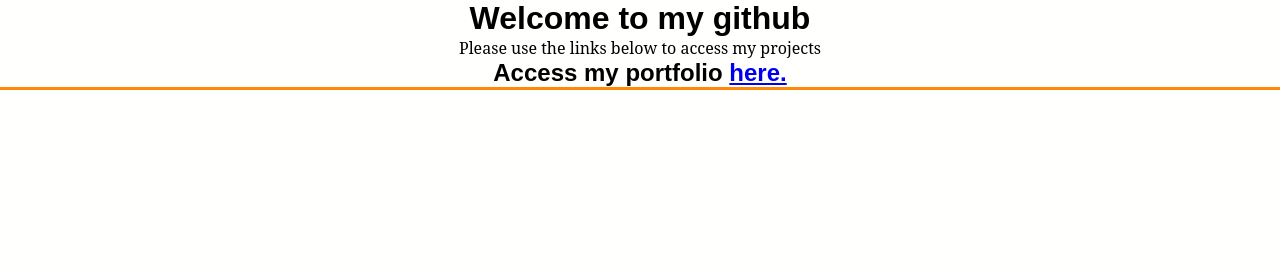
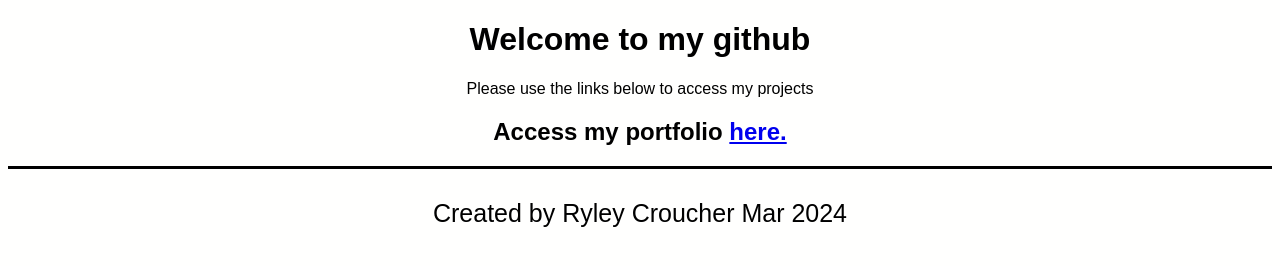
Before and after one commit to Reyleth/reyleth.github.io, a plain HTML site: page index.html in a window 1280 px wide. Drawn offline with Linux system fonts and the light colour scheme.

Commit message:
updates index.html & styles.css

```diff
--- a/index.html
+++ b/index.html
@@ -17,7 +17,7 @@
 <p>Please use the links below to access my projects</p>
 </div>
 <div>
-    <h2>Access my portfolio <a href="https://github.com/Reyleth/Personal-Portfolio/blob/main/Portfolio%20Project.html" class="portfolio">here.</a></h2>
+    <h2>Access my portfolio <a href="https://reyleth.github.io/Personal-Portfolio/Portfolio-Project.html" class="portfolio">here.</a></h2>
 </div>
 
      <footer>Created by Ryley Croucher Mar 2024</footer>
--- a/styles.css
+++ b/styles.css
@@ -8,33 +8,22 @@
 }
 
 * {
-    margin: 0;
+    margin: 5;
     scroll-behavior: smooth;
 }
 
 body {
-    font-family: "Noto Serif", sans-serif;
+    font-family: sans-serif;
     text-align: center;
     background-color: var(--accent);
 }
 
 h1, h2, h3, h4, h5, h6 {
-    font-family: "Poppins", sans-serif;
+    font-family: sans-serif;
 }
 
 footer {
-    border-top: 3px solid var(--primary);
-    color: var(--base-100);
+    border-top: 3px solid black;
     font-size: 25px;
     padding: 30px;
 }
-
-@media only screen and (width <700px) {
-    h1 {
-        font-size: 50px;
-    }
-    #projects .project-tile {
-        height: 600px;
-        width: 100%;
-    }
-}
```
